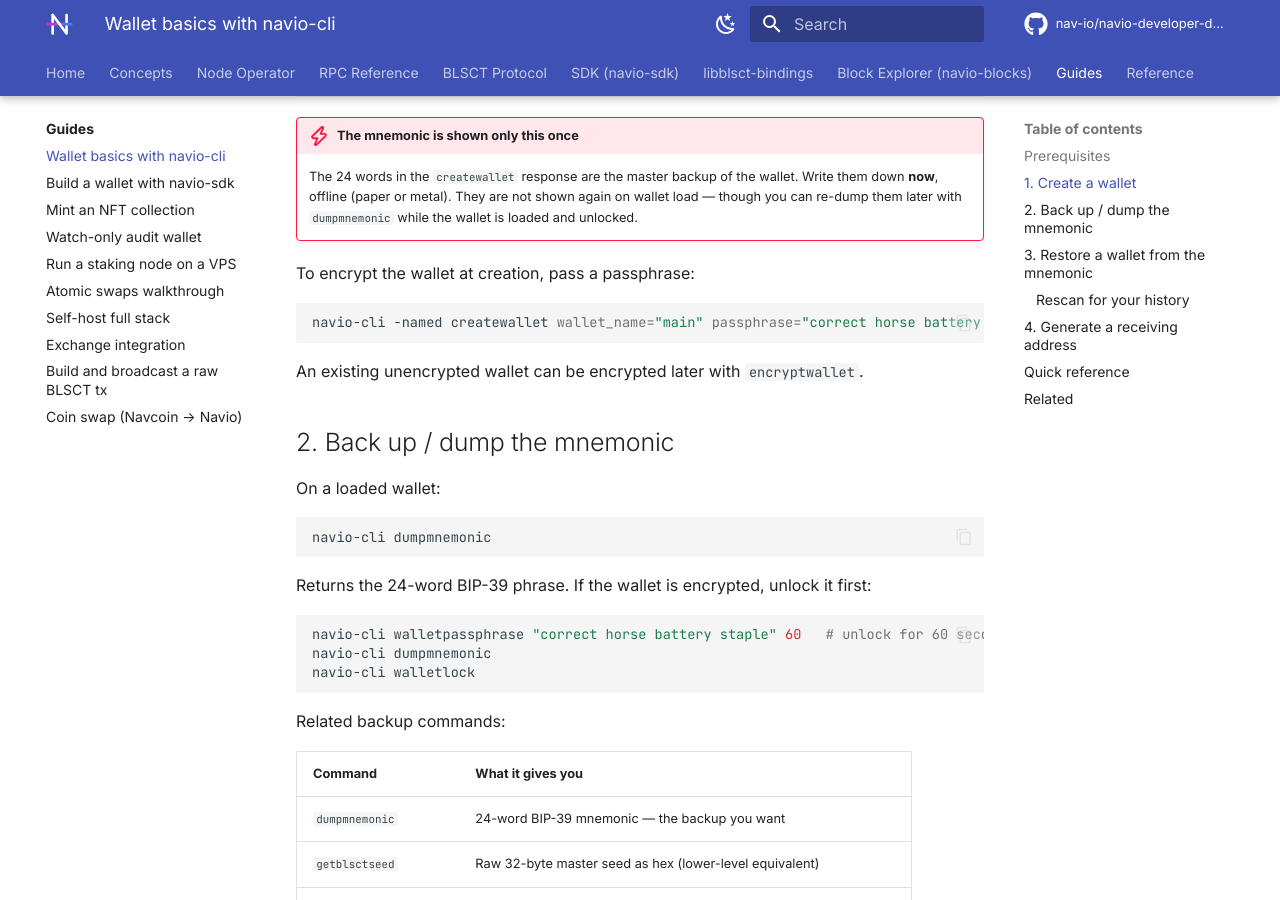
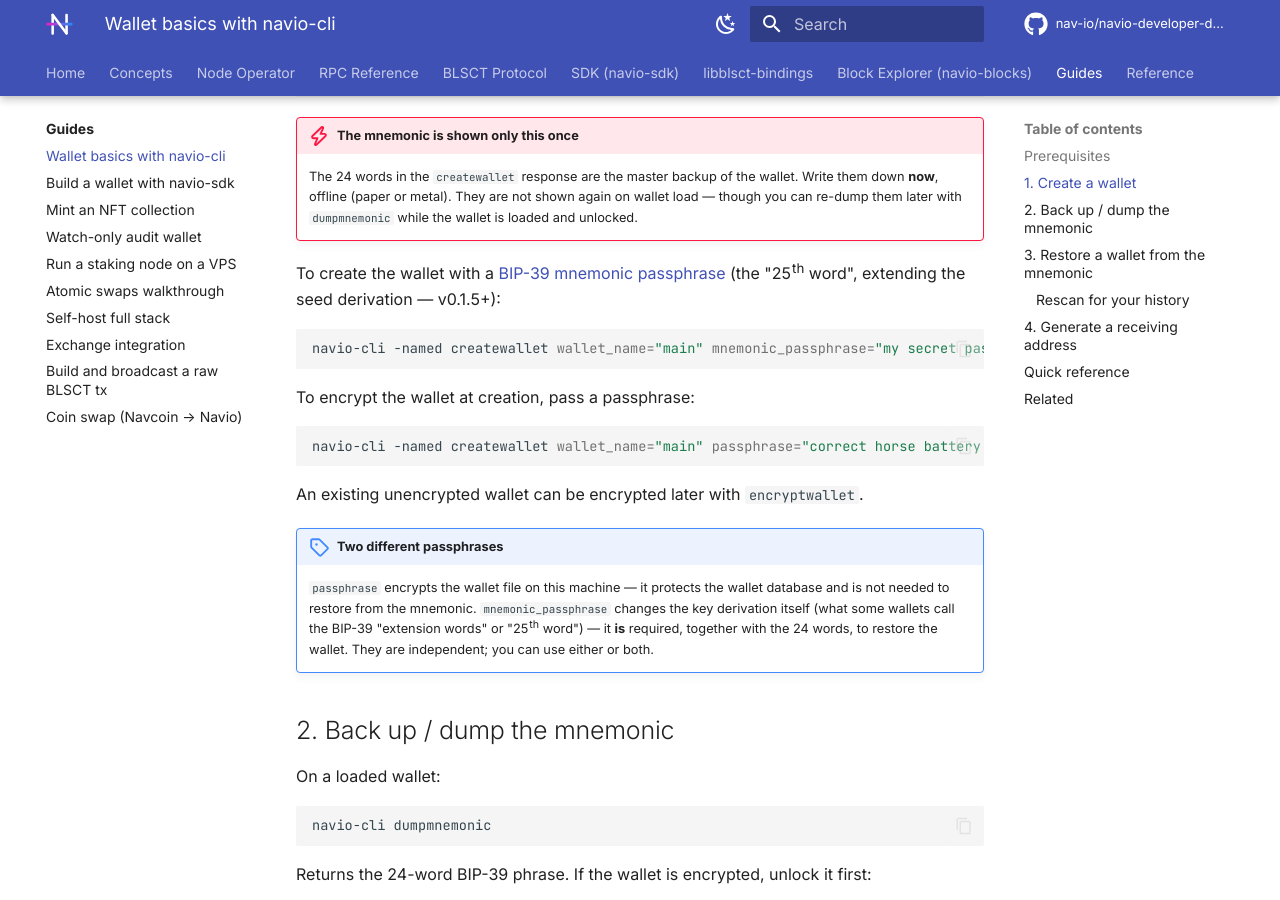
Before and after one commit to nav-io/navio-developer-docs, an MkDocs documentation site: the page built from docs/guides/wallet-cli.md, in a window 1280 px wide and 900 px high, scrolled down 826 px. Built offline with MkDocs 1.6.1 and Material for MkDocs 9.7.7, drawn with Linux system fonts in a browser that asks for light colours; comment, search, counter and statistics services are not loaded; the version menu is left out.

Commit message:
docs: show creating a wallet with a BIP-39 mnemonic passphrase
Add the mnemonic_passphrase creation example to the wallet CLI guide
and a note distinguishing it from the wallet-encryption passphrase.

Co-Authored-By: Claude Fable 5 <noreply@anthropic.com>

````diff
--- a/docs/guides/wallet-cli.md
+++ b/docs/guides/wallet-cli.md
@@ -32,6 +32,12 @@ navio-cli createwallet "main"
 !!! danger "The mnemonic is shown only this once"
     The 24 words in the `createwallet` response are the master backup of the wallet. Write them down **now**, offline (paper or metal). They are not shown again on wallet load — though you can re-dump them later with `dumpmnemonic` while the wallet is loaded and unlocked.
 
+To create the wallet with a [BIP-39 mnemonic passphrase](../rpc/categories/wallet.md#mnemonic-passphrase) (the "25th word", extending the seed derivation — v0.1.5+):
+
+```bash
+navio-cli -named createwallet wallet_name="main" mnemonic_passphrase="my secret passphrase"
+```
+
 To encrypt the wallet at creation, pass a passphrase:
 
 ```bash
@@ -39,6 +45,9 @@ navio-cli -named createwallet wallet_name="main" passphrase="correct horse batte
 ```
 
 An existing unencrypted wallet can be encrypted later with `encryptwallet`.
+
+!!! note "Two different passphrases"
+    `passphrase` encrypts the wallet file on this machine — it protects the wallet database and is not needed to restore from the mnemonic. `mnemonic_passphrase` changes the key derivation itself (what some wallets call the BIP-39 "extension words" or "25th word") — it **is** required, together with the 24 words, to restore the wallet. They are independent; you can use either or both.
 
 ## 2. Back up / dump the mnemonic
 
````
